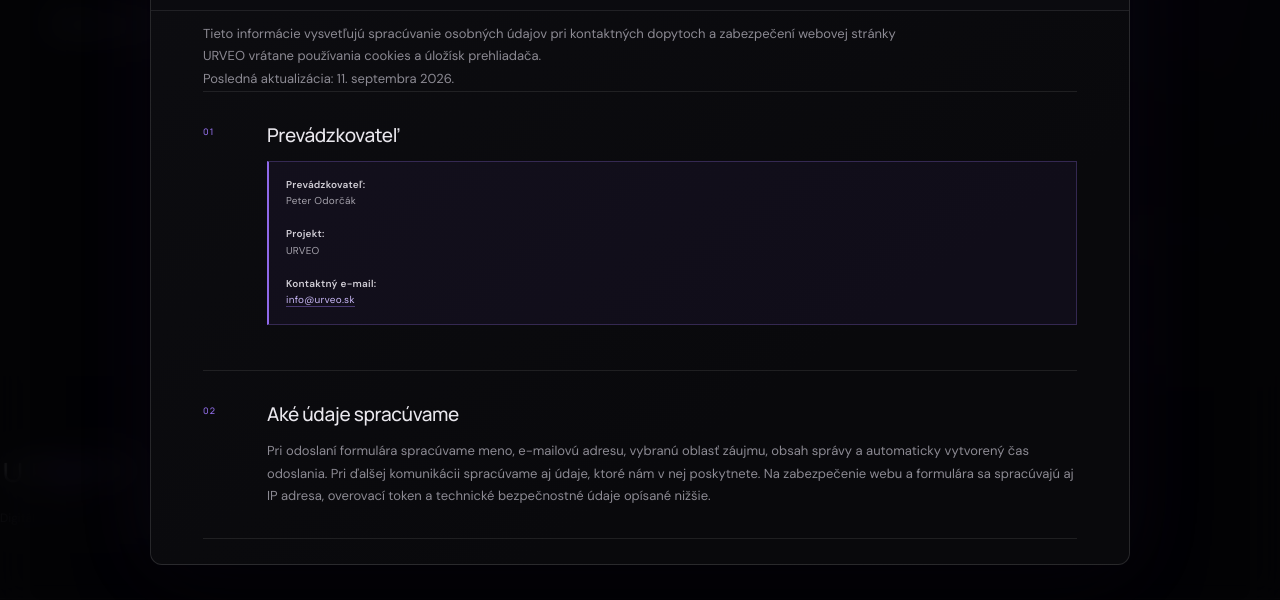
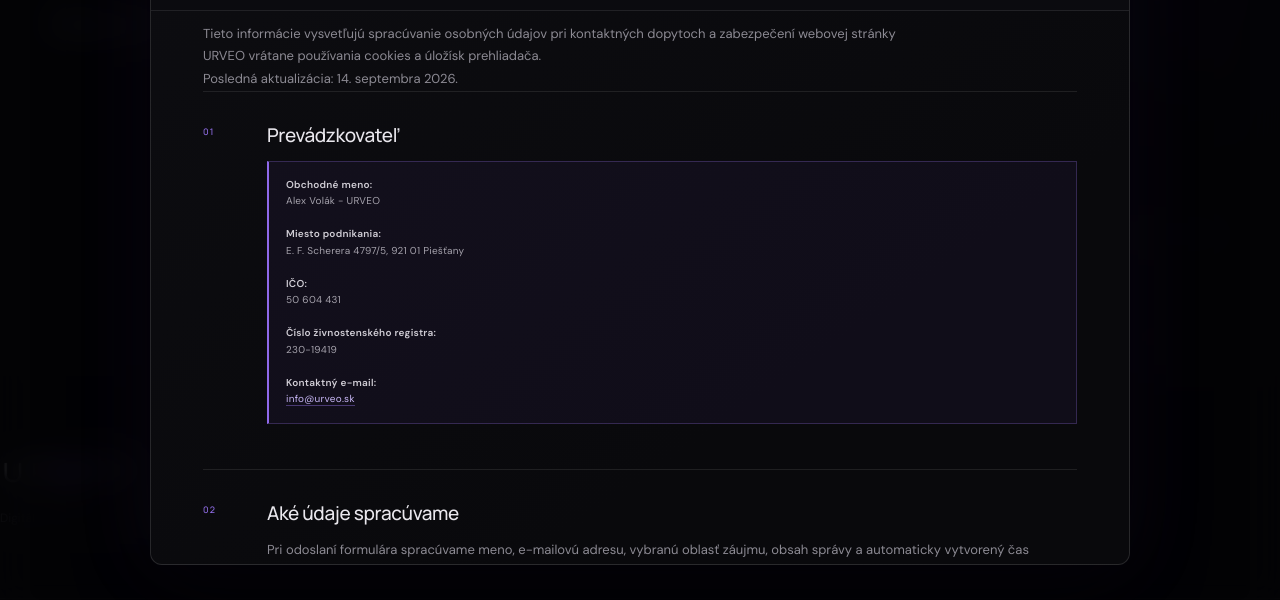
Before and after one commit to peterodorcakjunior-sketch/urveo-web, a React (Vite) app: page / in a window 1280 px wide. Both pictures are taken after a click on the button "Ochrane osobných údajov". Shown: the part 4489-5089 px from the top of the page. Built offline with nearby package versions, Linux system fonts and the light colour scheme; no server answers.

Commit message:
Update privacy notice with verified business details

```diff
--- a/src/App.jsx
+++ b/src/App.jsx
@@ -411,17 +411,16 @@
           <button className="privacy-close" type="button" onClick={onClose} aria-label="Zavrieť ochranu osobných údajov"><span aria-hidden="true">×</span></button>
         </header>
         <div className="privacy-content">
-          <p className="privacy-intro">Tieto informácie vysvetľujú spracúvanie osobných údajov pri kontaktných dopytoch a zabezpečení webovej stránky URVEO vrátane používania cookies a úložísk prehliadača.<br/>Posledná aktualizácia: <time dateTime="2026-09-11">11. septembra 2026</time>.</p>
+          <p className="privacy-intro">Tieto informácie vysvetľujú spracúvanie osobných údajov pri kontaktných dopytoch a zabezpečení webovej stránky URVEO vrátane používania cookies a úložísk prehliadača.<br/>Posledná aktualizácia: <time dateTime="2026-09-14">14. septembra 2026</time>.</p>
           <article><span>01</span><div><h3>Prevádzkovateľ</h3>
-            {/* LEGAL TODO: Review and update the privacy information and operator identification when URVEO begins operating through a registered business entity. */}
-            <div className="privacy-placeholder"><strong>Prevádzkovateľ:</strong><br/>Peter Odorčák<br/><br/><strong>Projekt:</strong><br/>URVEO<br/><br/><strong>Kontaktný e-mail:</strong><br/><a href="mailto:info@urveo.sk">info@urveo.sk</a></div></div></article>
-          <article><span>02</span><div><h3>Aké údaje spracúvame</h3><p>Pri odoslaní formulára spracúvame meno, e-mailovú adresu, vybranú oblasť záujmu, obsah správy a automaticky vytvorený čas odoslania. Pri ďalšej komunikácii spracúvame aj údaje, ktoré nám v nej poskytnete. Na zabezpečenie webu a formulára sa spracúvajú aj IP adresa, overovací token a technické bezpečnostné údaje opísané nižšie.</p></div></article>
+            <div className="privacy-placeholder"><strong>Obchodné meno:</strong><br/>Alex Volák - URVEO<br/><br/><strong>Miesto podnikania:</strong><br/>E. F. Scherera 4797/5, 921 01 Piešťany<br/><br/><strong>IČO:</strong><br/>50 604 431<br/><br/><strong>Číslo živnostenského registra:</strong><br/>230-19419<br/><br/><strong>Kontaktný e-mail:</strong><br/><a href="mailto:info@urveo.sk">info@urveo.sk</a></div></div></article>
+          <article><span>02</span><div><h3>Aké údaje spracúvame</h3><p>Pri odoslaní formulára spracúvame meno, e-mailovú adresu, vybranú oblasť záujmu, obsah správy a automaticky vytvorený čas odoslania. Pri ďalšej komunikácii spracúvame aj údaje, ktoré nám v nej poskytnete. Na ochranu webu a kontaktného formulára pred zneužitím sa spracúvajú aj nevyhnutné technické a bezpečnostné údaje vrátane IP adresy.</p></div></article>
           <article><span>03</span><div><h3>Účel spracúvania</h3><p>Údaje spracúvame na zodpovedanie kontaktného dopytu, komunikáciu o možnej spolupráci a prípravu odpovede alebo návrhu, o ktorý používateľ požiadal.</p></div></article>
-          <article><span>04</span><div><h3>Zabezpečenie webu a formulára</h3><p>Cloudflare zabezpečuje infraštruktúru webu a funkcie Worker. Cloudflare Turnstile chráni kontaktný formulár pred automatizovaným zneužitím a načítava sa už pri zobrazení formulára, pred jeho odoslaním.</p><p>Pri overení odoslania Worker číta IP adresu z hlavičky CF-Connecting-IP a, ak je dostupná, posiela ju spolu s tokenom Turnstile službe Cloudflare Siteverify. IP adresa nie je súčasťou e-mailu s dopytom. Bezpečnostné spracúvanie zahŕňa aj overovacie údaje v prehliadači; v infraštruktúre sú zapnuté prevádzkové logy.</p></div></article>
+          <article><span>04</span><div><h3>Zabezpečenie webu a formulára</h3><p>Na prevádzku a ochranu webu využívame Cloudflare. Služba Cloudflare Turnstile pomáha chrániť kontaktný formulár pred automatizovaným zneužitím a načítava sa už pri jeho zobrazení.</p><p>Cloudflare môže na tieto účely spracúvať technické a bezpečnostné údaje vrátane IP adresy a prevádzkových záznamov. IP adresu nepridávame do e-mailu s dopytom.</p></div></article>
           <article><span>05</span><div><h3>Právny základ</h3><p>Pri dopyte smerujúcom k uzatvoreniu zmluvy je základom vykonanie opatrení na vašu žiadosť pred uzatvorením zmluvy. Pri ostatných dopytoch ide o oprávnený záujem odpovedať na prijatú komunikáciu. Pri ochrane webu a formulára ide o oprávnený záujem zaistiť bezpečnosť a predchádzať zneužitiu, v rozsahu, v ktorom nad ním neprevažujú vaše práva a slobody. Ak spracúvanie vyžaduje zákon, základom je splnenie príslušnej právnej povinnosti.</p></div></article>
-          <article><span>06</span><div><h3>Doba uchovávania</h3><p>Údaje z bežných dopytov a súvisiacu e-mailovú komunikáciu uchovávame najviac 12 mesiacov od poslednej komunikácie. Výnimkou je vznik zmluvného alebo obchodného vzťahu alebo potreba dlhšieho uchovávania na preukazovanie, uplatňovanie či obhajovanie právnych nárokov alebo splnenie zákonných povinností.</p><p>Táto lehota sa nevzťahuje na bezpečnostné logy, cookies a úložiská poskytovateľov. Ich konkrétne doby uchovávania a platnosti nemáme overené; závisia od príslušnej služby a jej nastavení.</p></div></article>
-          <article><span>07</span><div><h3>Príjemcovia a spracovatelia</h3><ul><li><strong>Cloudflare</strong> — infraštruktúra webu a Worker vrátane bezpečnostného a prevádzkového spracúvania,</li><li><strong>Cloudflare Turnstile</strong> — služba Cloudflare na ochranu formulára a overenie tokenu a dostupnej IP adresy,</li><li><strong>Resend</strong> — odoslanie úspešne overeného dopytu e-mailom vrátane údajov z formulára a času odoslania,</li><li><strong>Google / Gmail</strong> — prijímanie a čítanie správ doručených na info@urveo.sk.</li></ul><p>Správy sa odosielajú cez Resend z identity URVEO &lt;noreply@urveo.sk&gt; na info@urveo.sk. Adresa noreply@urveo.sk slúži iba na technické odosielanie, nie ako schránka. Váš e-mail sa použije ako adresa na odpoveď (reply_to). Automatický potvrdzovací e-mail vám neposielame.</p></div></article>
-          <article><span>08</span><div><h3>Prenosy mimo EÚ/EHP</h3><p>Pri využívaní uvedených poskytovateľov môže dochádzať k spracúvaniu údajov mimo EÚ/EHP. Konkrétne krajiny spracúvania a uplatňované mechanizmy prenosu pre používané služby nemáme overené, preto tu nepotvrdzujeme konkrétne zmluvné záruky ani mechanizmus prenosu. Otázky k týmto prenosom môžete poslať na info@urveo.sk.</p></div></article>
+          <article><span>06</span><div><h3>Doba uchovávania</h3><p>Údaje z bežných dopytov a súvisiacu e-mailovú komunikáciu uchovávame najviac 12 mesiacov od poslednej komunikácie. Výnimkou je vznik zmluvného alebo obchodného vzťahu alebo potreba dlhšieho uchovávania na preukazovanie, uplatňovanie či obhajovanie právnych nárokov alebo splnenie zákonných povinností.</p><p>Toto pravidlo uplatňujeme aj na dopyty a súvisiacu komunikáciu v našej e-mailovej schránke. Technické a bezpečnostné záznamy a záložné kópie poskytovateľov môžu mať odlišné lehoty uchovávania podľa ich účelu a podmienok príslušnej služby.</p></div></article>
+          <article><span>07</span><div><h3>Príjemcovia a spracovatelia</h3><ul><li><strong>Cloudflare vrátane služby Turnstile</strong> — poskytovanie infraštruktúry, zabezpečenie webu a ochrana kontaktného formulára,</li><li><strong>Resend</strong> — technické doručovanie e-mailov z kontaktného formulára,</li><li><strong>Google / Gmail</strong> — prijímanie, uchovávanie a vybavovanie e-mailovej komunikácie.</li></ul><p>Správy sa odosielajú cez Resend z identity URVEO &lt;noreply@urveo.sk&gt; na info@urveo.sk. Adresu noreply@urveo.sk používame ako technickú adresu odosielateľa správ z kontaktného formulára. Váš e-mail sa použije ako adresa na odpoveď (reply_to). Automatický potvrdzovací e-mail vám neposielame.</p></div></article>
+          <article><span>08</span><div><h3>Prenosy mimo EÚ/EHP</h3><p>Niektorí poskytovatelia môžu spracúvať osobné údaje aj mimo EÚ/EHP. Takéto prenosy podliehajú pravidlám ochrany osobných údajov vrátane požiadavky na primerané záruky tam, kde sú potrebné, napríklad uplatniteľné štandardné zmluvné doložky. Ďalšie informácie môžete získať na info@urveo.sk.</p></div></article>
           <article><span>09</span><div><h3>Cookies a úložiská prehliadača</h3><p>URVEO a Cloudflare používajú technicky nevyhnutné bezpečnostné mechanizmy na prevádzku a ochranu webu a kontaktného formulára pred automatizovaným zneužitím. Cloudflare vrátane služby Cloudflare Turnstile môže na tento účel používať bezpečnostnú cookie a/alebo úložisko prehliadača. URVEO v súčasnosti nepoužíva analytické, reklamné ani marketingové cookies či úložiská.</p></div></article>
           <article><span>10</span><div><h3>Práva dotknutej osoby</h3><p>Za podmienok stanovených právnymi predpismi máte právo na prístup k údajom, ich opravu, vymazanie, obmedzenie spracúvania, namietať proti spracúvaniu na základe oprávneného záujmu a na prenosnosť údajov, ak sa uplatňuje. Máte tiež právo podať sťažnosť Úradu na ochranu osobných údajov Slovenskej republiky.</p></div></article>
           <article><span>11</span><div><h3>Kontakt</h3><p>Otázky týkajúce sa ochrany osobných údajov a žiadosti o uplatnenie vašich práv nám môžete poslať na <a href="mailto:info@urveo.sk">info@urveo.sk</a>.</p></div></article>
```
